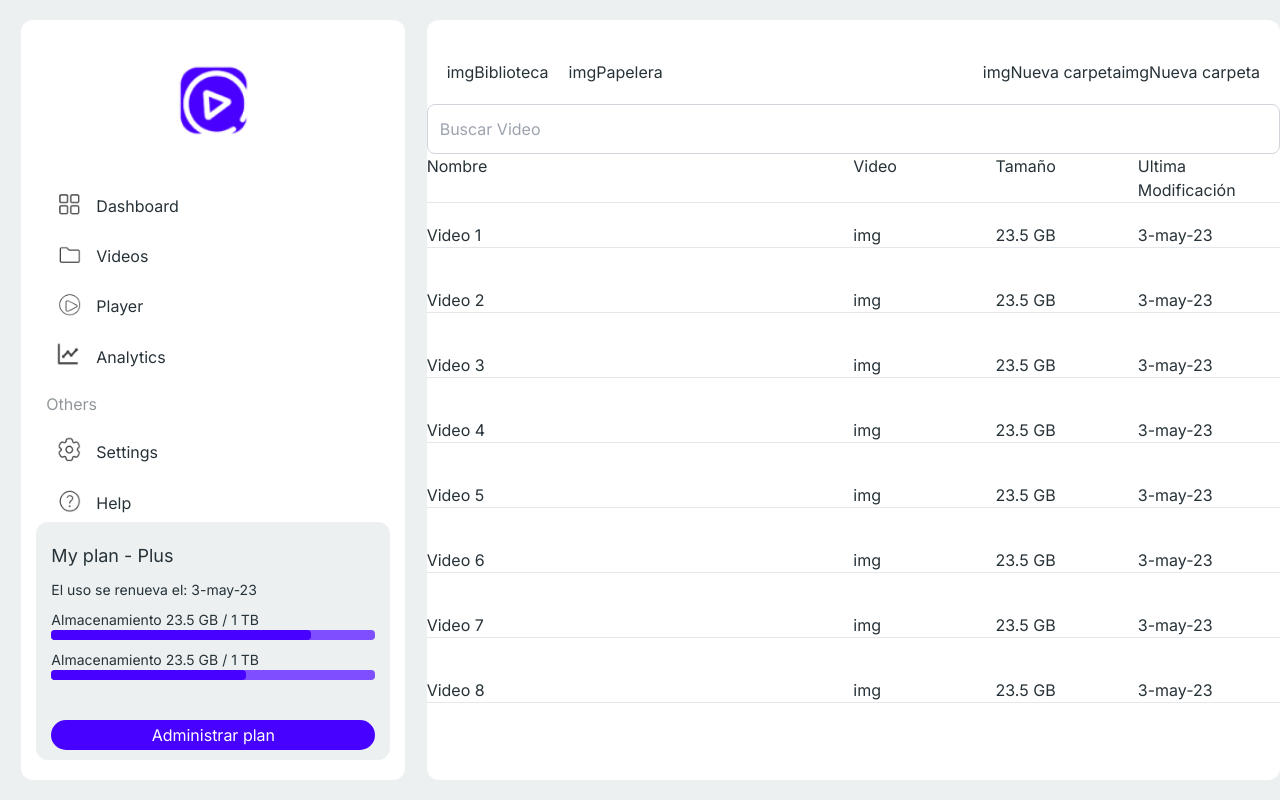
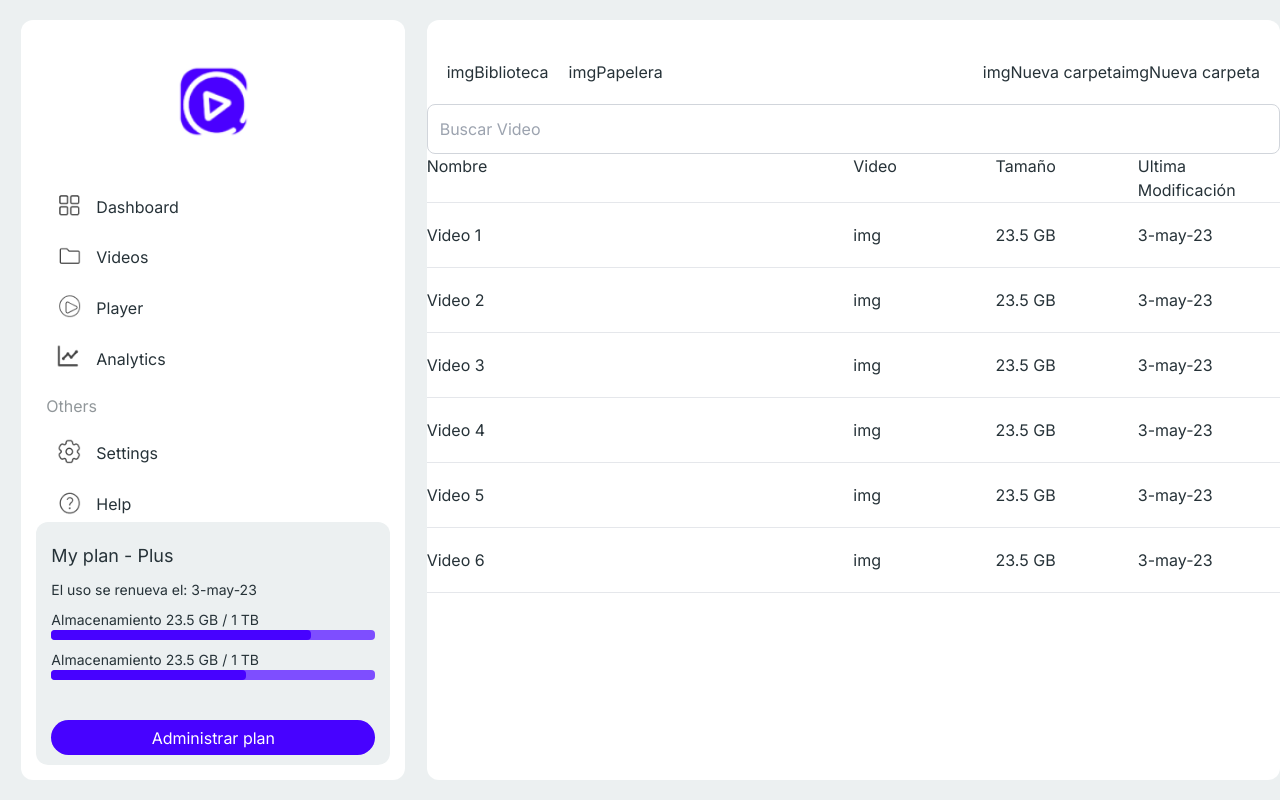
Before and after one commit to JAPACX/Dashboard-Video-Tool, a Next.js app: page / in a window 1280 px wide. Built offline with nearby package versions, Linux system fonts and the light colour scheme.

Commit message:
add animations y panel and styles

```diff
--- a/src/app/[user]/dashboard/components/Videos.tsx
+++ b/src/app/[user]/dashboard/components/Videos.tsx
@@ -14,7 +14,7 @@ const Videos: React.FC<Props> = ({
   lastModified,
 }: Props) => {
   return (
-    <div className="grid grid-cols-6 border-b-[1px] my-[20px]">
+    <div className="grid grid-cols-6 border-b-[1px] py-[20px]">
       <p className="col-span-3">{title}</p>
       <p className="col-span-1">{icon}</p>
       <p className="col-span-1">{size}</p>
--- a/src/app/[user]/dashboard/page.tsx
+++ b/src/app/[user]/dashboard/page.tsx
@@ -95,16 +95,4 @@ const Fakedata = [
     size: "23.5 GB",
     lastModified: "3-may-23",
   },
-  {
-    title: "Video 7",
-    icon: "img",
-    size: "23.5 GB",
-    lastModified: "3-may-23",
-  },
-  {
-    title: "Video 8",
-    icon: "img",
-    size: "23.5 GB",
-    lastModified: "3-may-23",
-  },
 ];
--- /dev/null
+++ b/src/app/[user]/dashboard/panel/components/ItemPanel.tsx
@@ -0,0 +1,30 @@
+"use client";
+import React from "react";
+import { motion } from "framer-motion";
+import Image from "next/image";
+
+interface PanelItemProps {
+  text: string;
+  imgSrc: any;
+  isActive: boolean;
+  onClick: () => void;
+}
+
+export const ItemPanel: React.FC<PanelItemProps> = ({
+  text,
+  imgSrc,
+  isActive,
+  onClick,
+}) => {
+  return (
+    <motion.div
+      whileHover={{ scale: 1.05 }}
+      whileTap={{ scale: 1 }}
+      className={`flex items-center hover:bg-[#dbdbdb] py-[10px] rounded-xl px-[10px] cursor-pointer focus:bg-[#4702ff] `}
+      onClick={onClick}
+    >
+      <Image src={imgSrc} alt={text} width={30} height={30} />
+      <p className={`ml-[10px] ${isActive ? "text-white" : ""}`}>{text}</p>
+    </motion.div>
+  );
+};
--- a/src/app/[user]/dashboard/panel/components/MyPlan.tsx
+++ b/src/app/[user]/dashboard/panel/components/MyPlan.tsx
@@ -1,9 +1,10 @@
 import React from "react";
 import { ProgressBar } from "@/components";
+import { motion } from "framer-motion";
 
 export const MyPlan = () => {
   return (
-    <div className="bg-[#ECF0F1]  rounded-xl  py-[10px] px-[15px] my-[20px]">
+    <div className="bg-[#ECF0F1]  rounded-xl  py-[10px] px-[15px] ">
       <div>
         <p className="my-[10px] text-lg">My plan - Plus</p>
         <p className="text-sm">El uso se renueva el: 3-may-23</p>
@@ -13,9 +14,13 @@ export const MyPlan = () => {
         <div className="mt-[10px]">
           <ProgressBar title="Almacenamiento 23.5 GB / 1 TB" percent={60} />
         </div>
-        <div className="bg-[#4702FF]  mt-[40px] p-[3px] rounded-3xl flex justify-center items-center">
+        <motion.div
+          whileHover={{ scale: 1.05 }}
+          whileTap={{ scale: 1 }}
+          className="bg-[#4702FF] h-[35px]  mt-[40px] p-[3px] rounded-3xl flex justify-center items-center"
+        >
           <p className="text-white cursor-pointer">Administrar plan</p>
-        </div>
+        </motion.div>
       </div>
     </div>
   );
--- a/src/app/[user]/dashboard/panel/components/index.ts
+++ b/src/app/[user]/dashboard/panel/components/index.ts
@@ -1 +1,2 @@
 export { MyPlan } from "./MyPlan";
+export { ItemPanel } from "./ItemPanel";
--- a/src/app/[user]/dashboard/panel/panel.tsx
+++ b/src/app/[user]/dashboard/panel/panel.tsx
@@ -1,7 +1,11 @@
-import React from "react";
+"use client";
+import React, { useState, useEffect } from "react";
 import Image from "next/image";
 import { MyPlan } from "@/app/[user]/dashboard/panel/components";
-//Media
+import { motion } from "framer-motion";
+import { ItemPanel } from "@/app/[user]/dashboard/panel/components";
+
+// Media
 import logoImg from "@/assets/logo.png";
 import gridImg from "@/assets/grid.png";
 import folderImg from "@/assets/folder.png";
@@ -9,48 +13,90 @@ import playerImg from "@/assets/player.png";
 import chartImg from "@/assets/chart.png";
 import settingsImg from "@/assets/settings.png";
 import helpImg from "@/assets/help.png";
+
 const Panel = () => {
+  const [activeIndex, setActiveIndex] = useState<number | null>(null);
+
+  const handleClick = (index: number) => {
+    setActiveIndex(index === activeIndex ? null : index);
+  };
+
+  useEffect(() => {
+    const handleClickOutside = (event: MouseEvent) => {
+      if (activeIndex !== null) {
+        const target = event.target as HTMLElement;
+        const isOutsidePanelItem = !target.closest(".panel-item");
+        if (isOutsidePanelItem) {
+          setActiveIndex(null);
+        }
+      }
+    };
+
+    document.addEventListener("click", handleClickOutside);
+
+    return () => {
+      document.removeEventListener("click", handleClickOutside);
+    };
+  }, [activeIndex]);
+
   return (
-    <div className="flex justify-center items-center h-full ">
+    <motion.div
+      initial={{ x: -900 }}
+      animate={{ x: 0 }}
+      transition={{ duration: 0.5, ease: "easeInOut" }}
+      className="flex justify-center items-center h-full"
+    >
       <div className="bg-white flex justify-center items-center w-[90%] h-[95%] rounded-xl">
         <div className="grid grid-rows-3 h-full w-full">
           <div className="row-span-1 flex justify-center items-center">
             <Image src={logoImg} alt="folder" width={80} height={80} />
           </div>
           <div className="row-span-2 flex flex-col justify-around px-[25px]">
-            <div className="flex items-center hover:bg-[#dbdbdb] py-[10px] rounded-xl px-[10px] cursor-pointer ">
-              <Image src={gridImg} alt="grid" width={30} height={30} />
-              <p className="ml-[10px]">Dashboard</p>
-            </div>
-            <div className="flex items-center hover:bg-[#dbdbdb] py-[10px] rounded-xl px-[10px] cursor-pointer">
-              <Image src={folderImg} alt="folder" width={30} height={30} />
-              <p className="ml-[10px]">Videos</p>
-            </div>
-            <div className="flex items-center hover:bg-[#dbdbdb] py-[10px] rounded-xl px-[10px] cursor-pointer">
-              <Image src={playerImg} alt="player" width={30} height={30} />
-              <p className="ml-[10px]">Player</p>
-            </div>
-            <div className="flex items-center hover:bg-[#dbdbdb] py-[10px] rounded-xl px-[10px] cursor-pointer">
-              <Image src={chartImg} alt="chart" width={30} height={30} />
-              <p className="ml-[10px]">Analytics</p>
-            </div>
-            <h4 className="text-[#263238] opacity-50 my-[10px]">Others</h4>
-            <div className="flex items-center hover:bg-[#dbdbdb] py-[10px] rounded-xl px-[10px] cursor-pointer">
-              <Image src={settingsImg} alt="Settings" width={30} height={30} />
-              <p className="ml-[10px]">Settings</p>
-            </div>
-            <div className="flex items-center hover:bg-[#dbdbdb] py-[10px] rounded-xl px-[10px] cursor-pointer">
-              <Image src={helpImg} alt="Help" width={30} height={30} />
-              <p className="ml-[10px]">Help</p>
-            </div>
+            <ItemPanel
+              text="Dashboard"
+              imgSrc={gridImg}
+              isActive={activeIndex === 0}
+              onClick={() => handleClick(0)}
+            />
+            <ItemPanel
+              text="Videos"
+              imgSrc={folderImg}
+              isActive={activeIndex === 1}
+              onClick={() => handleClick(1)}
+            />
+            <ItemPanel
+              text="Player"
+              imgSrc={playerImg}
+              isActive={activeIndex === 2}
+              onClick={() => handleClick(2)}
+            />
+            <ItemPanel
+              text="Analytics"
+              imgSrc={chartImg}
+              isActive={activeIndex === 3}
+              onClick={() => handleClick(3)}
+            />
+            <h4 className="text-[#263238] opacity-50 my-[10px] ">Others</h4>
+
+            <ItemPanel
+              text="Settings"
+              imgSrc={settingsImg}
+              isActive={activeIndex === 4}
+              onClick={() => handleClick(4)}
+            />
+            <ItemPanel
+              text="Help"
+              imgSrc={helpImg}
+              isActive={activeIndex === 5}
+              onClick={() => handleClick(5)}
+            />
           </div>
-
-          <div className="row-span-1 px-[15px]">
+          <div className="row-span-1 p-[15px]">
             <MyPlan />
           </div>
         </div>
       </div>
-    </div>
+    </motion.div>
   );
 };
 
```
